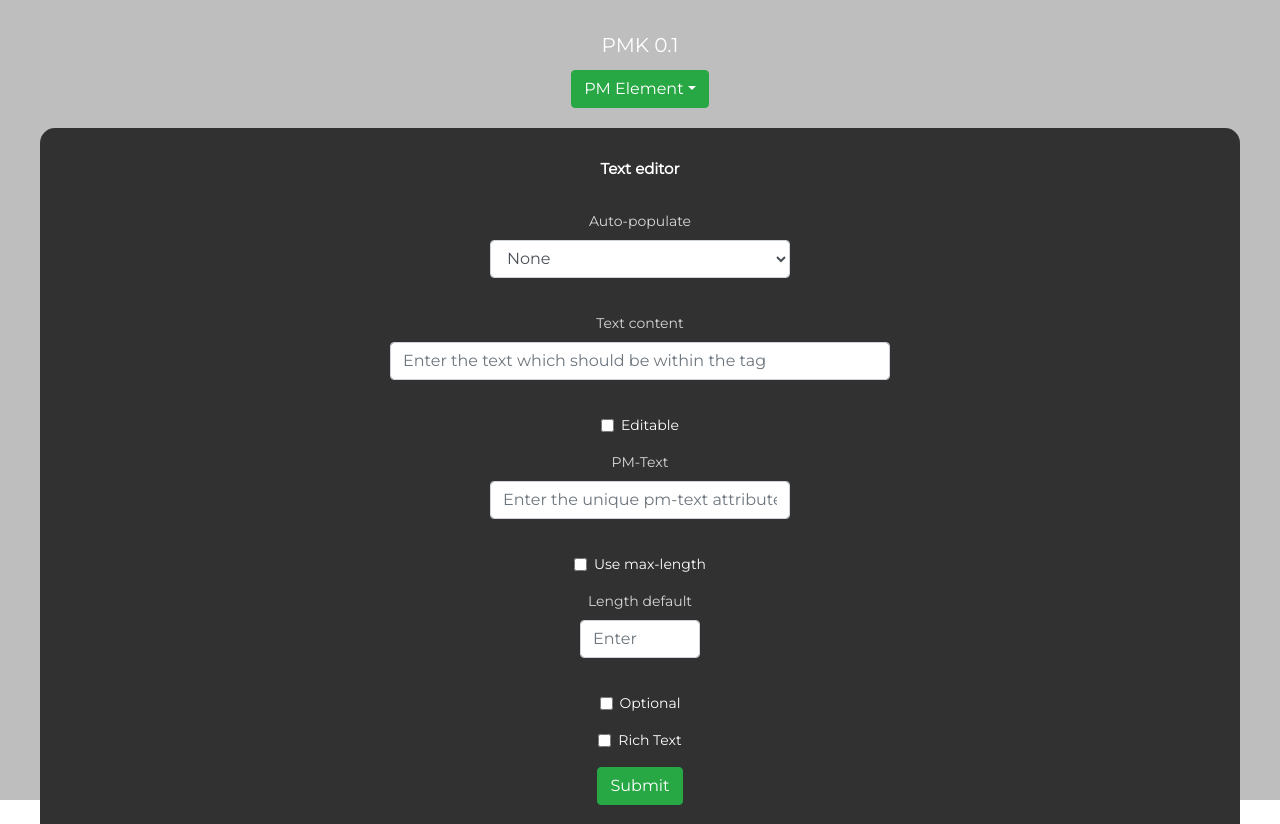
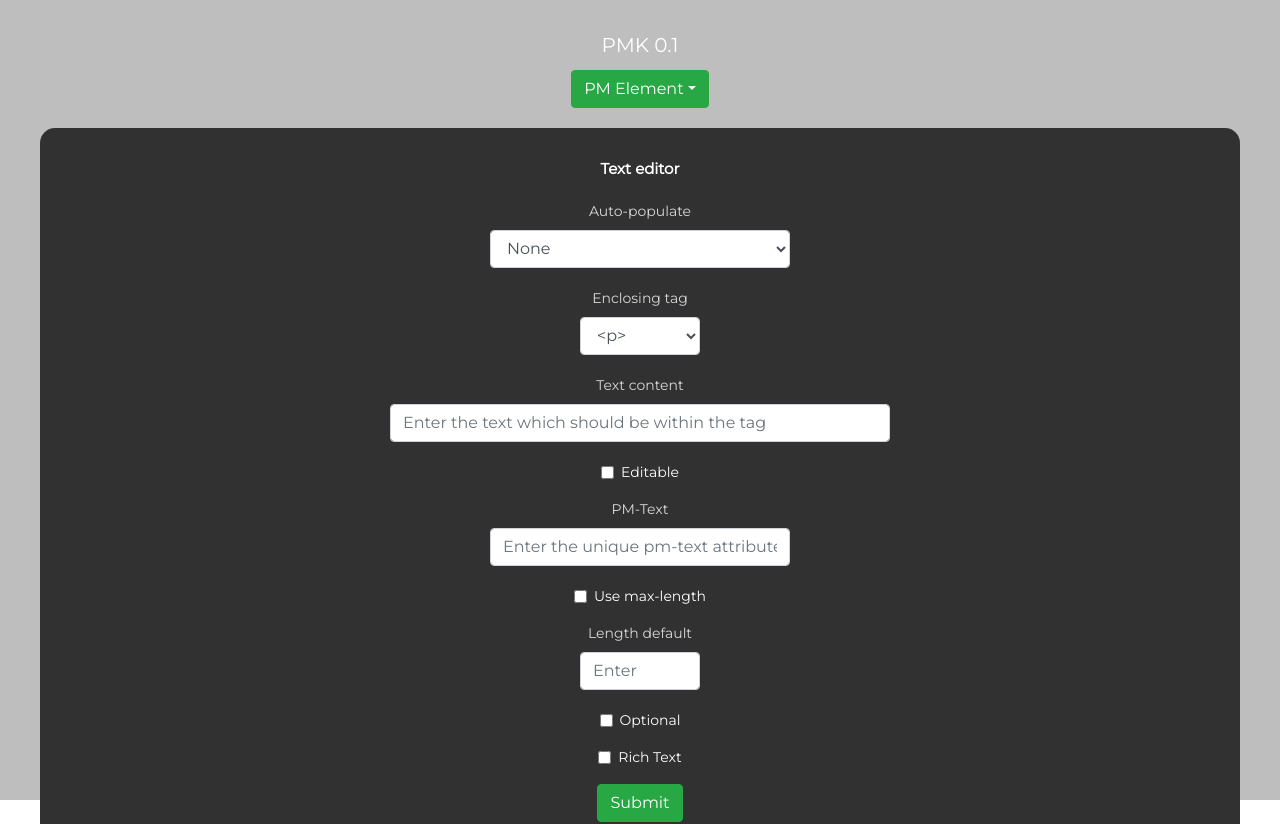
Before and after one commit to Vonathar/pmk, a React (Create React App) app: page / in a window 1280 px wide. Shown: the top 824 px of the page. Built offline with nearby package versions, Linux system fonts and the light colour scheme.

Commit message:
Minor amends

```diff
--- a/src/components/home/textEditor.jsx
+++ b/src/components/home/textEditor.jsx
@@ -79,6 +79,14 @@ class TextEditor extends Component {
                             <option>Link to LP</option>
                         </Form.Control>
                     </Form.Group>
+                    <Form.Group controlId="exampleForm.ControlSelect2" className="editor-input-small">
+                        <Form.Label>Enclosing tag</Form.Label>
+                        <Form.Control as="select">
+                            <option>&lt;p&gt;</option>
+                            <option>&lt;div&gt;</option>
+                            <option>&lt;span&gt;</option>
+                        </Form.Control>
+                    </Form.Group>
                     <Form.Group controlId="textContent" className="editor-input-wide">
                         <Form.Label>Text content</Form.Label>
                         <Form.Control type="text" placeholder="Enter the text which should be within the tag" />
--- a/src/css/home/home.css
+++ b/src/css/home/home.css
@@ -17,7 +17,7 @@
 .editor-h1 {
     font-size: 15px;
     font-weight: bold;
-    margin-bottom: 30px;
+    margin-bottom: 20px;
 }
 
 .form-label {
@@ -27,15 +27,15 @@
 
 .editor-input-wide {
     width: 500px;
-    margin: 0 auto 35px auto;
+    margin: 0 auto 20px auto;
 }
 
 .editor-input-medium {
     width: 300px;
-    margin: 0 auto 35px auto;
+    margin: 0 auto 20px auto;
 }
 
 .editor-input-small {
     width: 120px;
-    margin: 0 auto 35px auto;
+    margin: 0 auto 20px auto;
 }
```
